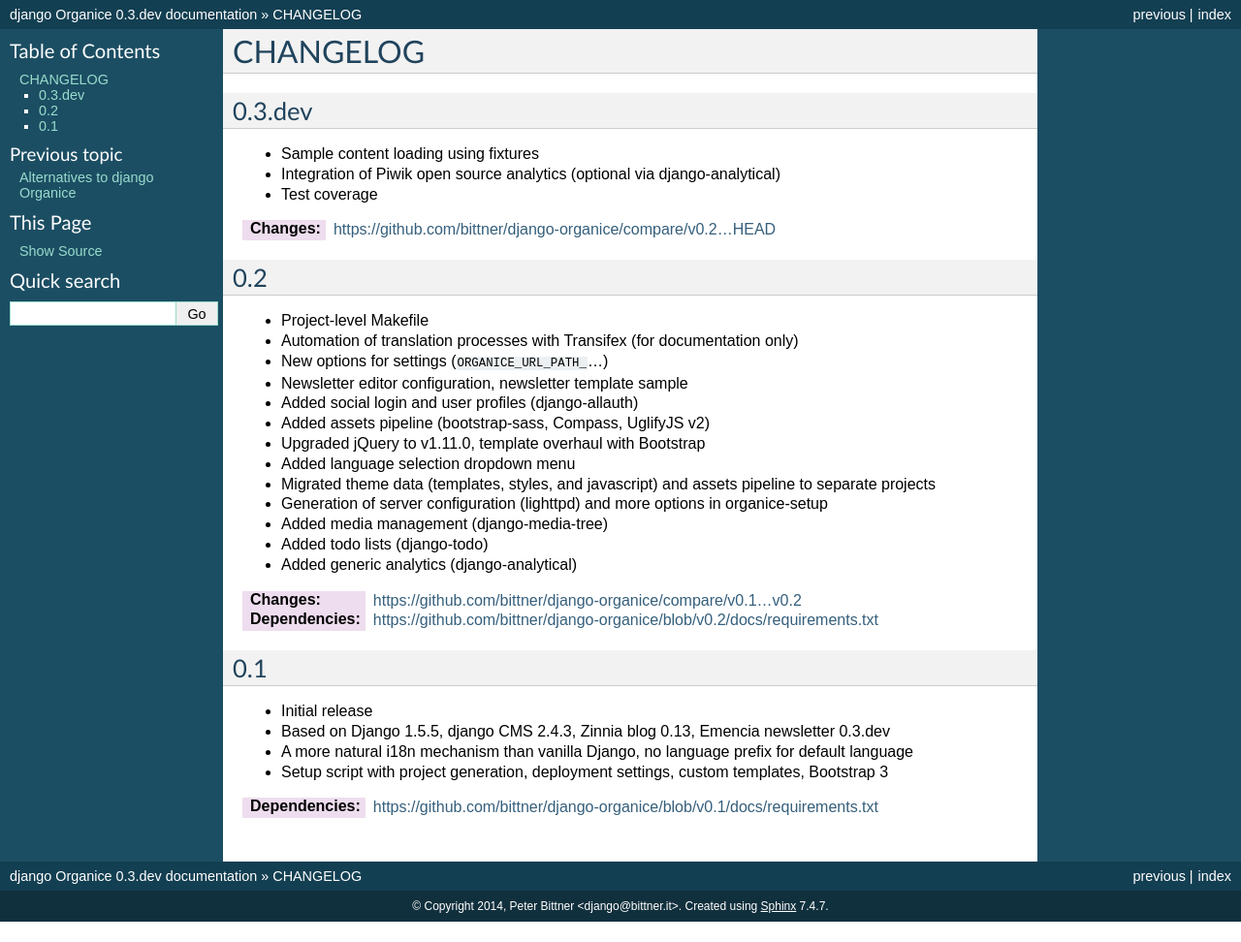
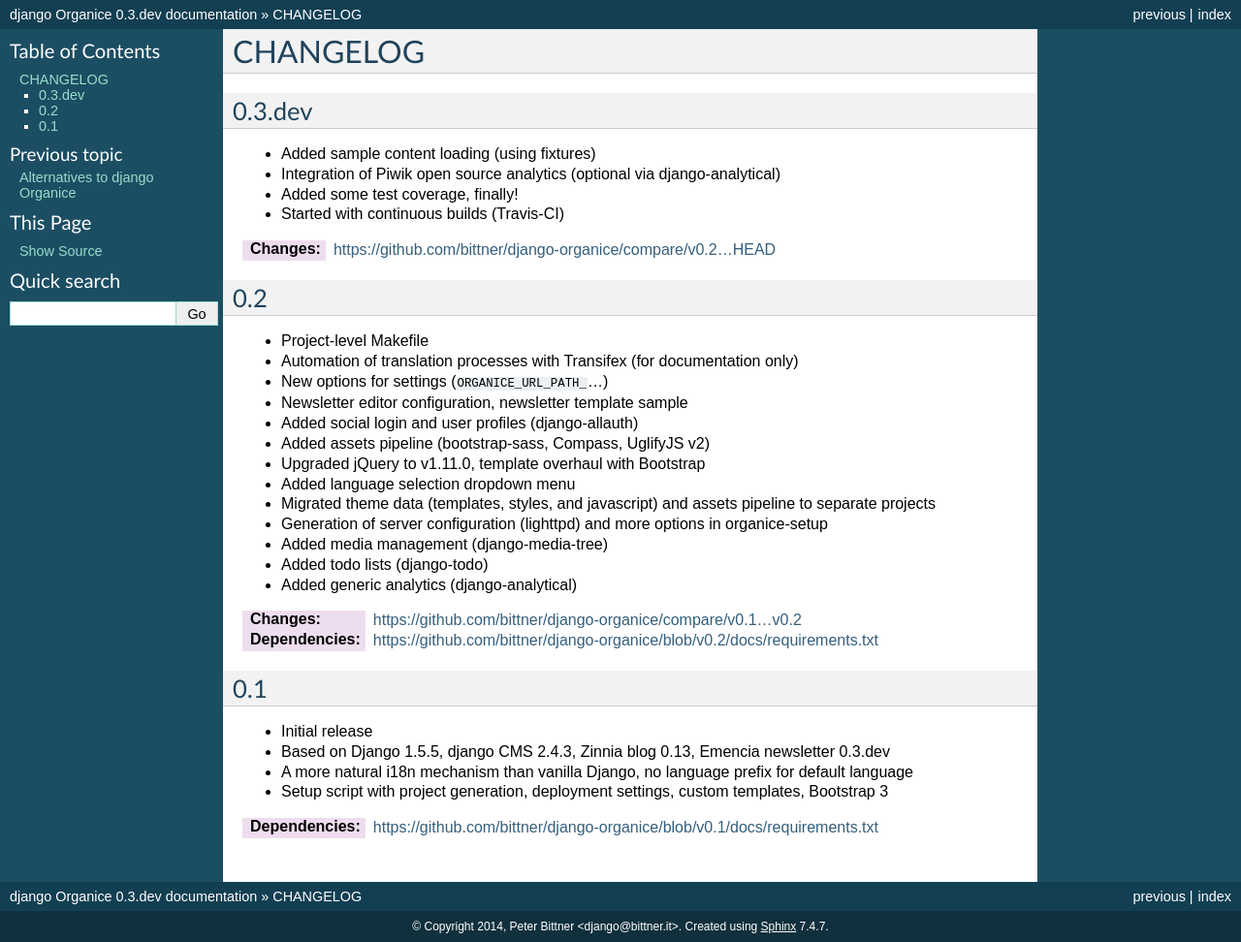
Before and after one commit to Organice/django-organice, a Sphinx documentation site: the page built from docs/changelog.rst, in a window 1280 px wide. Shown: the whole page at 97% size. Built offline with Sphinx 7.4.7, drawn with Linux system fonts in a browser that asks for light colours; before the commit the page ends 951 px from its top, so only the background shows below that.

Commit message:
Updated changelog

```diff
--- a/docs/changelog.rst
+++ b/docs/changelog.rst
@@ -5,9 +5,10 @@
 0.3.dev
 =======
 
-- Sample content loading using fixtures
+- Added sample content loading (using fixtures)
 - Integration of Piwik open source analytics (optional via django-analytical)
-- Test coverage
+- Added some test coverage, finally!
+- Started with continuous builds (Travis-CI)
 
 :Changes: https://github.com/bittner/django-organice/compare/v0.2...HEAD
 
```
